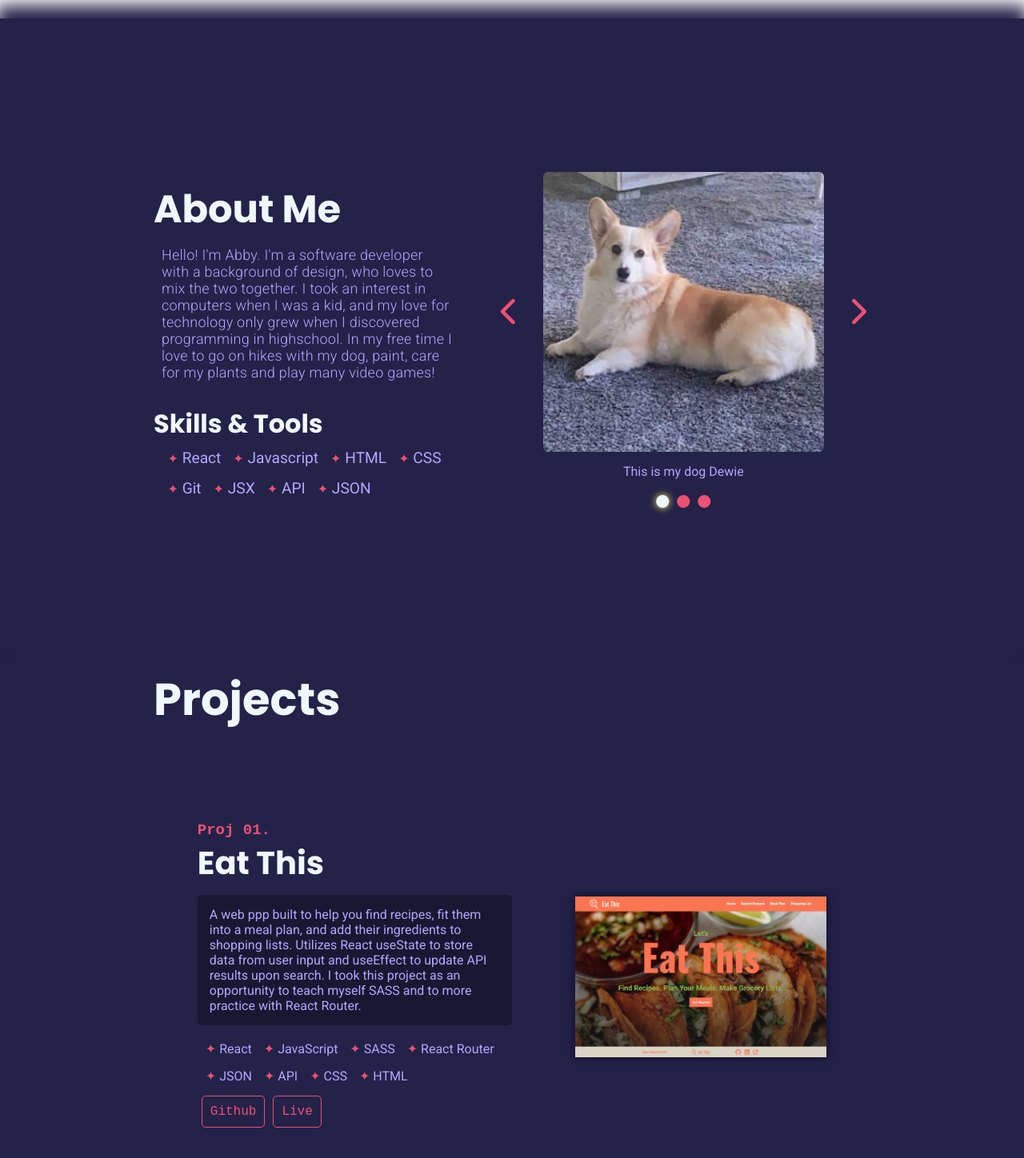
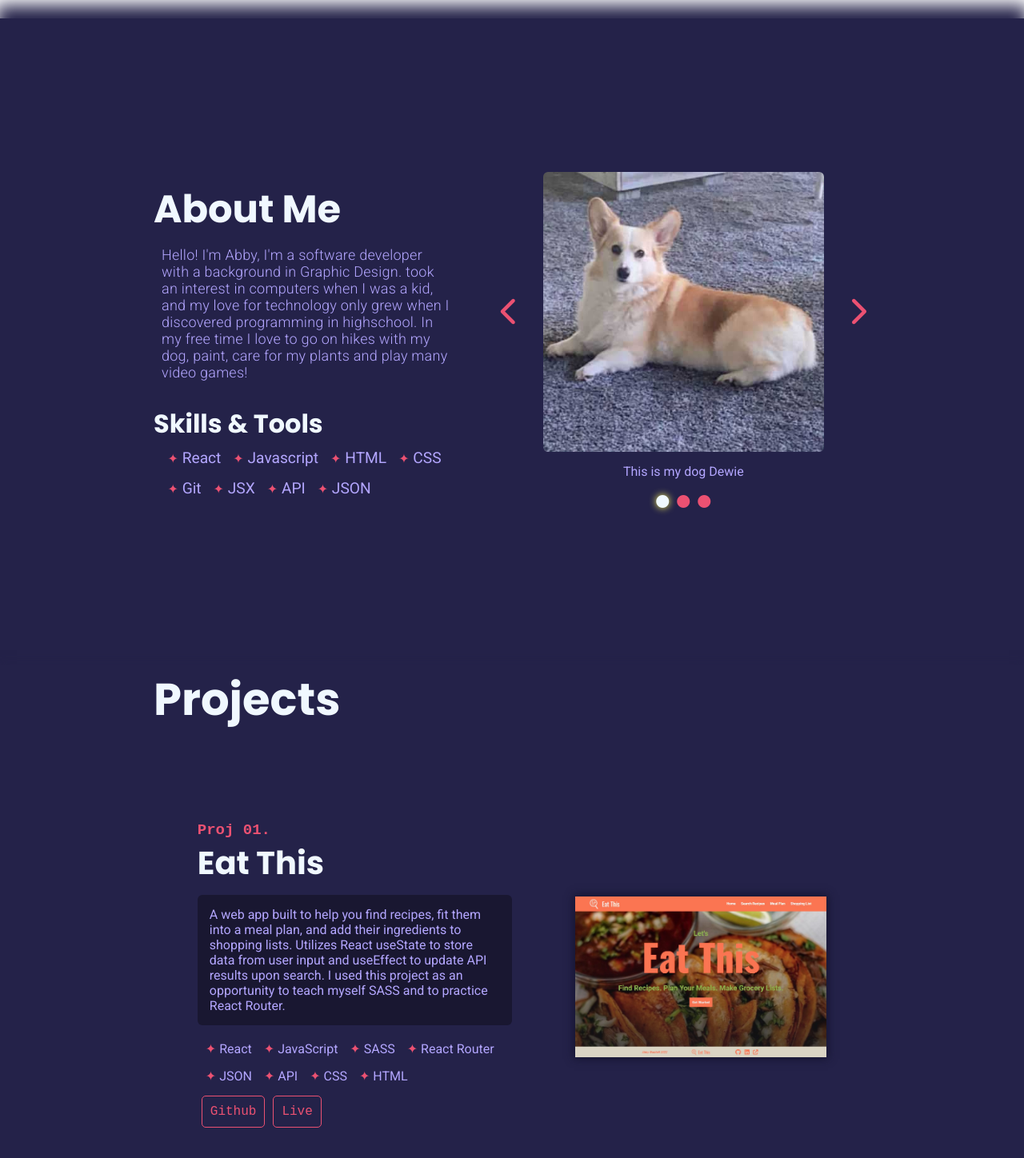
Before and after one commit to WAbby404/portfolio-redo, a React (Create React App) app: page / in a window 1280 px wide. Shown: the part 818-2266 px from the top of the page at 80% size. Built offline with nearby package versions, Linux system fonts and the light colour scheme.

Commit message:
Better Phrasing

```diff
--- a/src/components/About.js
+++ b/src/components/About.js
@@ -58,7 +58,7 @@ function About(props) {
                         <h2 className="about-title" id="about">About Me</h2>
                     </Fade>
                     <Fade>
-                        <p className="about-paragraph">Hello! I'm Abby. I'm a software developer with a background of design, who loves to mix the two together. I took an interest in computers when I was a kid, and my love for technology only grew when I discovered programming in highschool. In my free time I love to go on hikes with my dog, paint, care for my plants and play many video games!</p>
+                        <p className="about-paragraph">Hello! I'm Abby, I'm a software developer with a background in Graphic Design. took an interest in computers when I was a kid, and my love for technology only grew when I discovered programming in highschool. In my free time I love to go on hikes with my dog, paint, care for my plants and play many video games!</p>
                     </Fade>
                     <Fade>
                         <h3 className="about-skills">Skills & Tools</h3>
--- a/src/components/Projects.js
+++ b/src/components/Projects.js
@@ -21,7 +21,7 @@ function Projects(props) {
                                 <h4 className="project-num">Proj 01.</h4>
                                 <h3 className="project-title">Eat This</h3>
                                 <div className="paragraph-background">
-                                    <p className="project-paragraph">A web ppp built to help you find recipes, fit them into a meal plan, and add their ingredients to shopping lists. Utilizes React useState to store data from user input and useEffect to update API results upon search. I took this project as an opportunity to teach myself SASS and to more practice with React Router.</p>
+                                    <p className="project-paragraph">A web app built to help you find recipes, fit them into a meal plan, and add their ingredients to shopping lists. Utilizes React useState to store data from user input and useEffect to update API results upon search. I used this project as an opportunity to teach myself SASS and to practice React Router.</p>
                                 </div>
                                 <ul className ='project-list'>
                                     <li className=""><span className="diamond">✦</span>  React</li>
```
